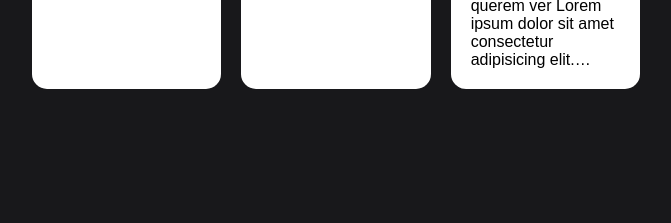
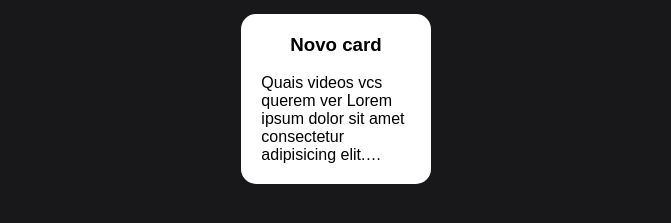
Before and after one commit to MatheusCavagnari/task, a plain HTML site: page index.html in a window 1280 px wide. Shown: the part 413-636 px from the top of the page, without its empty margins (304-975 px from the left). Drawn offline with Linux system fonts and the light colour scheme.

Commit message:
add card

```diff
--- a/index.html
+++ b/index.html
@@ -32,6 +32,17 @@
               mollitia!
             </p>
           </div>
+          <div class="card">
+            <h3 id="card-titulo">Novo card</h3>
+            <br />
+            <p id="p-description">
+              Quais videos vcs querem ver Lorem ipsum dolor sit amet consectetur
+              adipisicing elit. Facere officiis ea doloribus dolorum, inventore
+              reiciendis laudantium unde quisquam quos dolorem eligendi qui
+              suscipit expedita voluptates provident praesentium itaque autem
+              mollitia!
+            </p>
+          </div>
         </div>
       </section>
       <div id="conteiner-details" class="conteiner-details">
```
